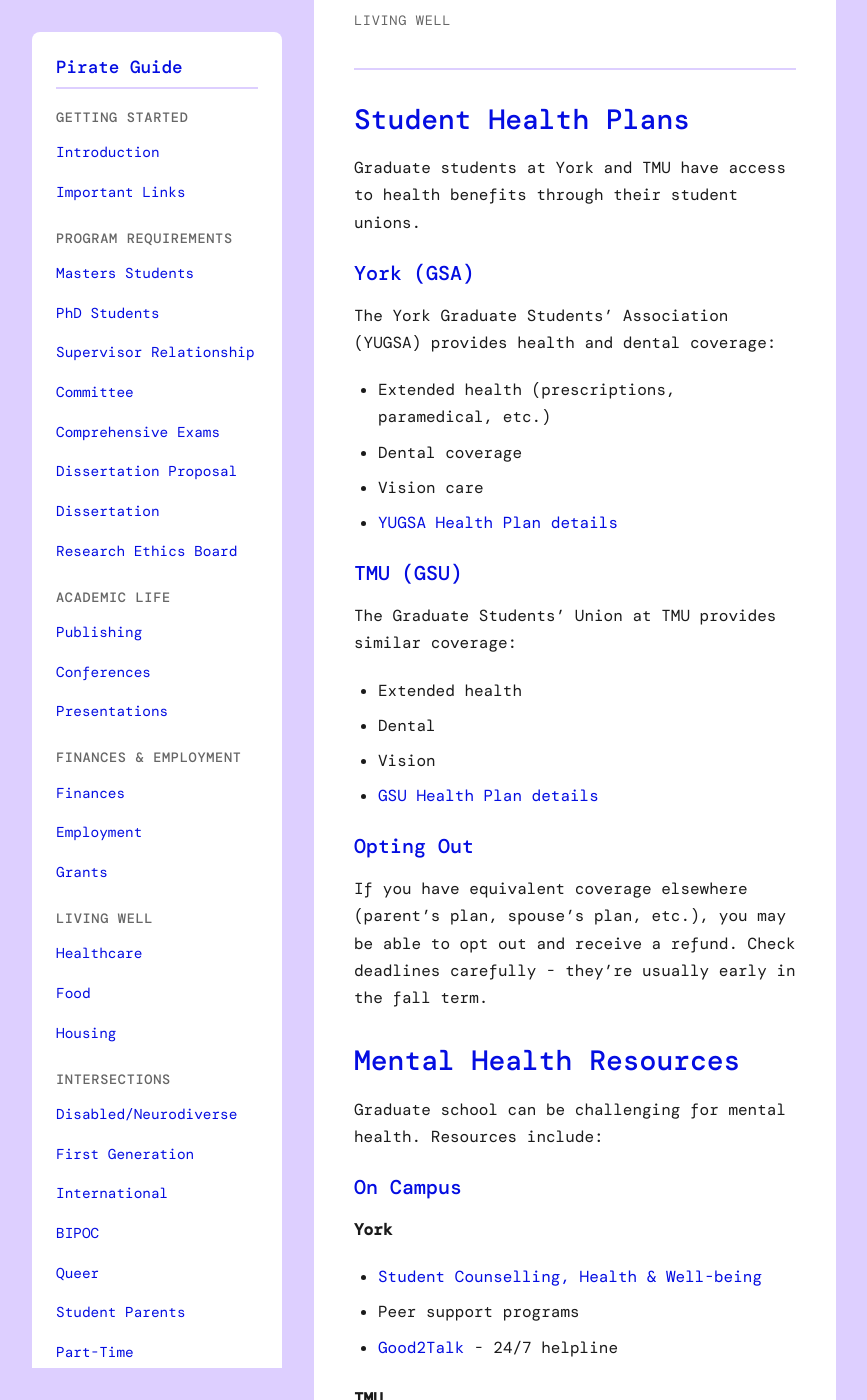
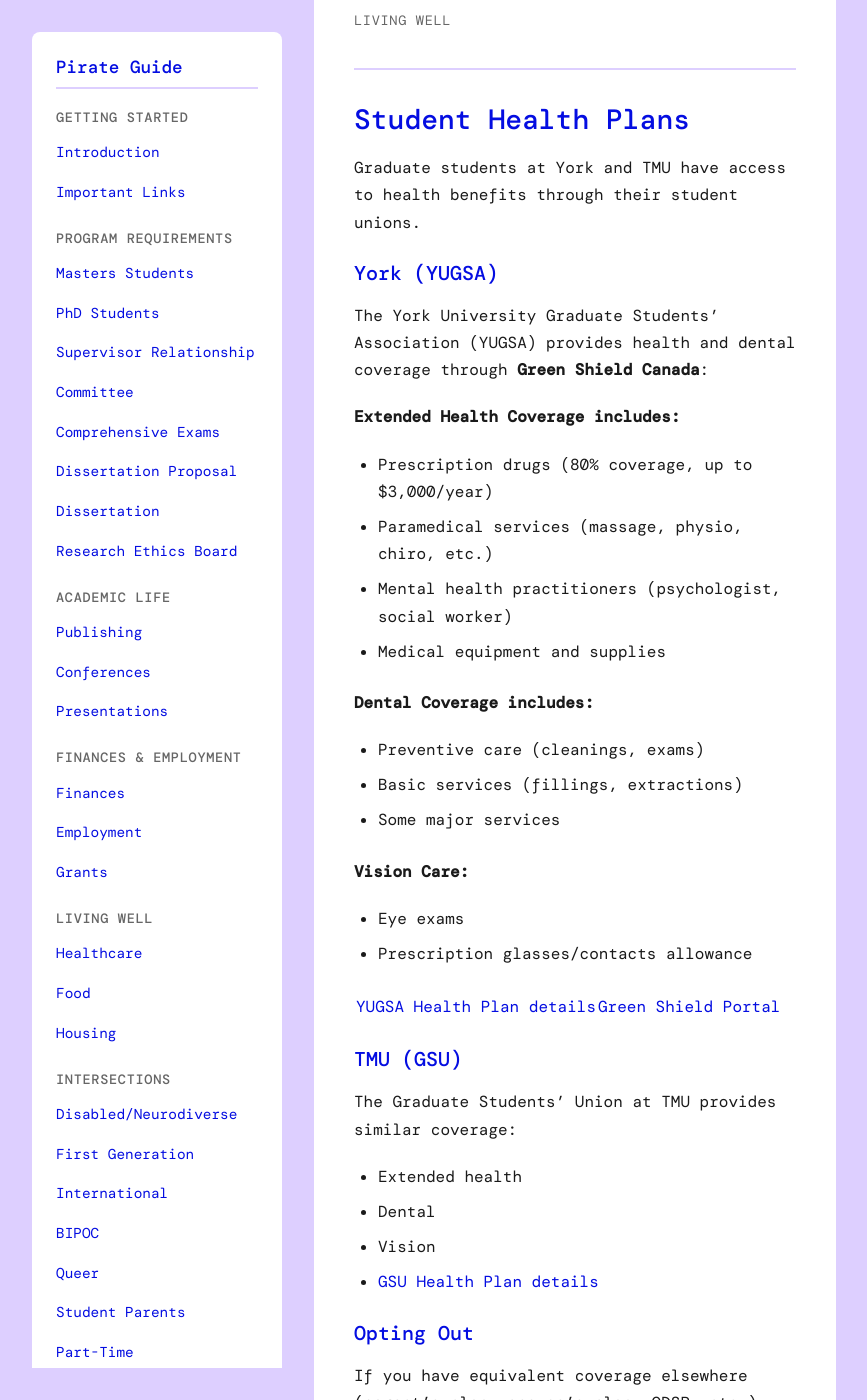
Before and after one commit to iowyth/sorce, a Jekyll site: the page built from _wiki/healthcare.md, in a window 1280 px wide and 1400 px high, scrolled down 231 px. Shown: the whole window, without its empty margins (206-1073 px from the left). Built offline with Jekyll 4.4.1, drawn with Linux system fonts in a browser that asks for light colours; some web fonts are replaced; comment, search, counter and statistics services are not loaded; some of the changed text lies outside the part shown.

Commit message:
Update wiki pages with accurate program information
- MA/PhD pages: Add specific TMU course codes (CC 8902, CC 8905, CC 8906, CC 9900, CC 9904, CC 9906)
- Grants: Correct SSHRC Doctoral Fellowship amount to $40,000/year
- Healthcare: Add Green Shield plan details and opt-out guidance
- Employment: Fix TMU union to CUPE 3904 (not 233)

Co-Authored-By: Claude Opus 4.5 <noreply@anthropic.com>

```diff
--- a/_wiki/healthcare.md
+++ b/_wiki/healthcare.md
@@ -8,14 +8,26 @@ section: Living Well
 
 Graduate students at York and TMU have access to health benefits through their student unions.
 
-### York (GSA)
+### York (YUGSA)
 
-The York Graduate Students' Association (YUGSA) provides health and dental coverage:
+The York University Graduate Students' Association (YUGSA) provides health and dental coverage through **Green Shield Canada**:
 
-- Extended health (prescriptions, paramedical, etc.)
-- Dental coverage
-- Vision care
-- [YUGSA Health Plan details](https://yugsa.ca/services/health-plan/)
+**Extended Health Coverage includes:**
+- Prescription drugs (80% coverage, up to $3,000/year)
+- Paramedical services (massage, physio, chiro, etc.)
+- Mental health practitioners (psychologist, social worker)
+- Medical equipment and supplies
+
+**Dental Coverage includes:**
+- Preventive care (cleanings, exams)
+- Basic services (fillings, extractions)
+- Some major services
+
+**Vision Care:**
+- Eye exams
+- Prescription glasses/contacts allowance
+
+[YUGSA Health Plan details](https://yugsa.ca/services/health-plan/) | [Green Shield Portal](https://www.greenshield.ca/)
 
 ### TMU (GSU)
 
@@ -28,7 +40,13 @@ The Graduate Students' Union at TMU provides similar coverage:
 
 ### Opting Out
 
-If you have equivalent coverage elsewhere (parent's plan, spouse's plan, etc.), you may be able to opt out and receive a refund. Check deadlines carefully - they're usually early in the fall term.
+If you have equivalent coverage elsewhere (parent's plan, spouse's plan, ODSP, etc.), you may be able to opt out and receive a refund.
+
+**Important:**
+- Opt-out deadlines are typically within the **first few weeks of September** — check exact dates each year
+- You need proof of alternative coverage
+- Once you opt out, you cannot opt back in until the next enrollment period
+- Consider carefully — the student plan is often better and cheaper than alternatives
 
 ## Mental Health Resources
 
```
Also changed, not shown: _wiki/employment.md (+5 -2 lines), _wiki/grants.md (+1 -1 lines), _wiki/masters-students.md (+22 -4 lines), _wiki/phd-students.md (+12 -4 lines).
